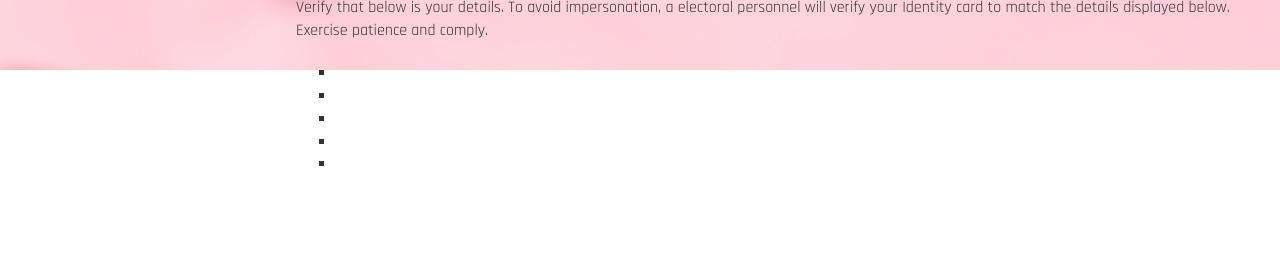
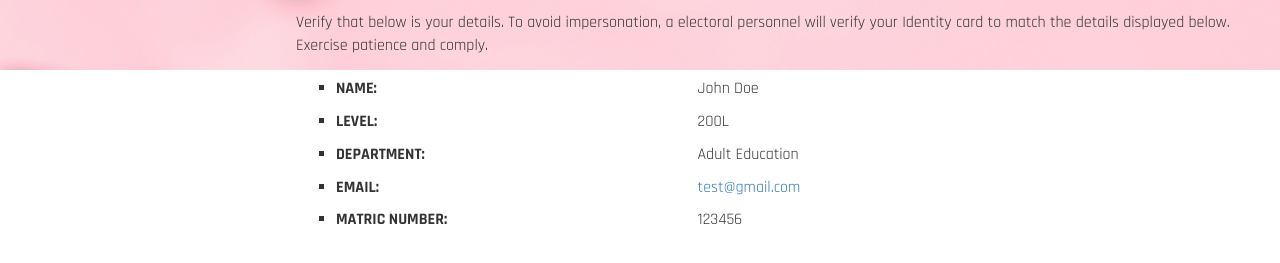
Before and after one commit to Olayinkagenius/Voting-System, a plain HTML site: page pages/voting-page.html in a window 1280 px wide. Shown: the part 857-1120 px from the top of the page. Before the commit the page ends 1084 px from the top, so only its background shows below. Drawn offline with Linux system fonts and the light colour scheme; files whose address does not match are found by name.

Commit message:
Add files via upload

```diff
--- a/css/voting-page.css
+++ b/css/voting-page.css
@@ -127,6 +127,7 @@ a {
     margin-top: -20px;
     font-size: 24px;
     font-weight: 600;
+    margin-bottom: 15px;
 }
 
 .detail-body {
@@ -136,6 +137,15 @@ a {
 .detail-body ul {
     margin-top: 20px;
     list-style-type: square;
+}
+
+.detail-body span {
+    display: flex;
+}
+
+.detail-body ul li {
+    margin-bottom: 10px;
+    width: 40%;
 }
 
 
@@ -172,4 +182,7 @@ a {
     .encouragement-text img {
         width: 80%;
     }
+    .encourage-txt {
+        font-size: 18px;
+    }
 }
--- a/pages/voting-page.html
+++ b/pages/voting-page.html
@@ -106,11 +106,11 @@
             <div class="detail-body">
                 Verify that below is your details. To avoid impersonation, a electoral personnel will verify your Identity card to match the details displayed below. Exercise patience and comply.
                 <ul>
-                    <li></li>
-                    <li></li>
-                    <li></li>
-                    <li></li>
-                    <li></li>
+                    <span><li><b>NAME: </b></li>John Doe</span>
+                    <span><li><b>LEVEL: </b></li>200L</span>
+                    <span><li><b>DEPARTMENT: </b></li>Adult Education</span>
+                    <span><li><b>EMAIL: </b></li><a href="mailto:">test@gmail.com</a></span>
+                    <span><li><b>MATRIC NUMBER: </b></li>123456</span>
                 </ul>
             </div>
         </div>
```
